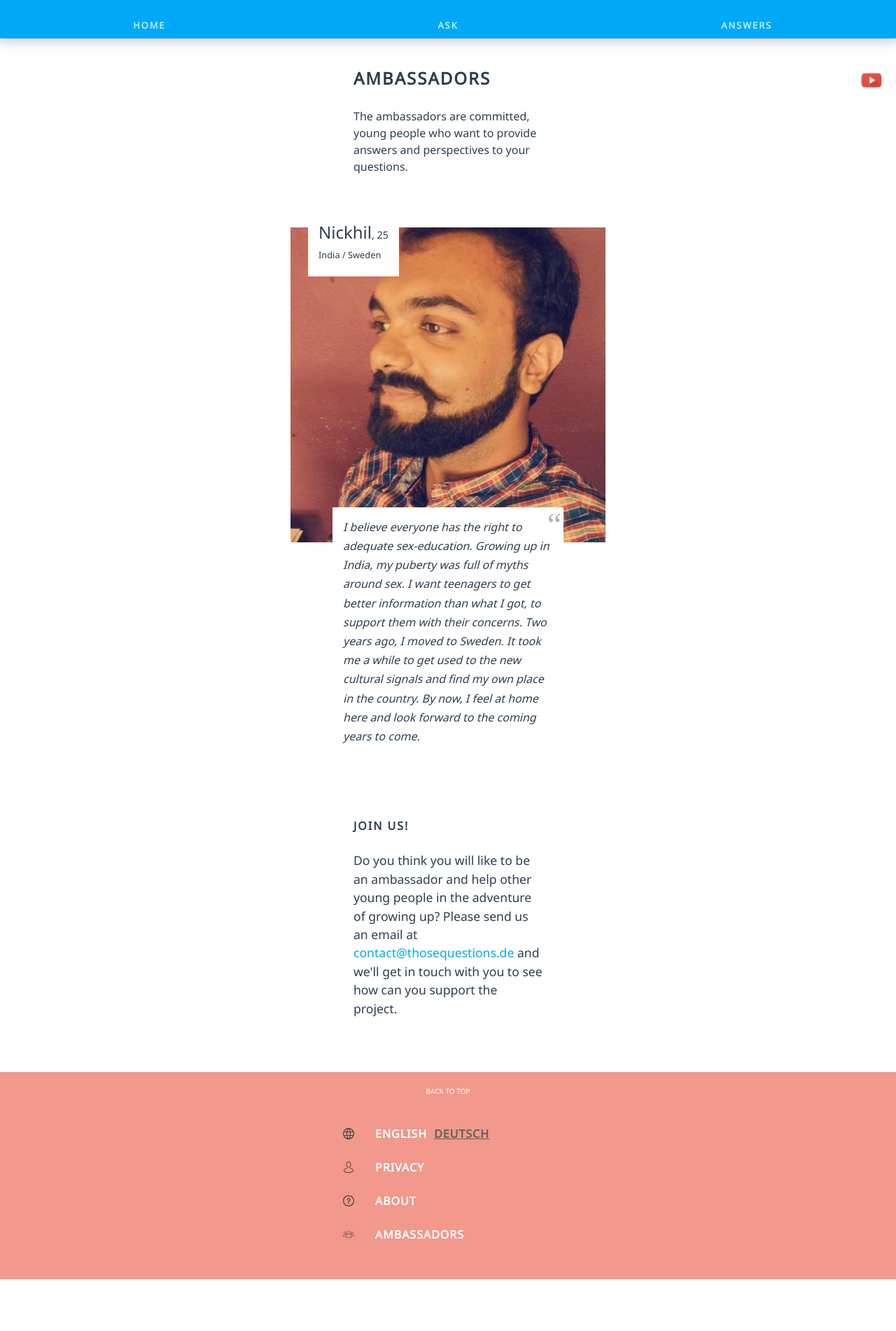
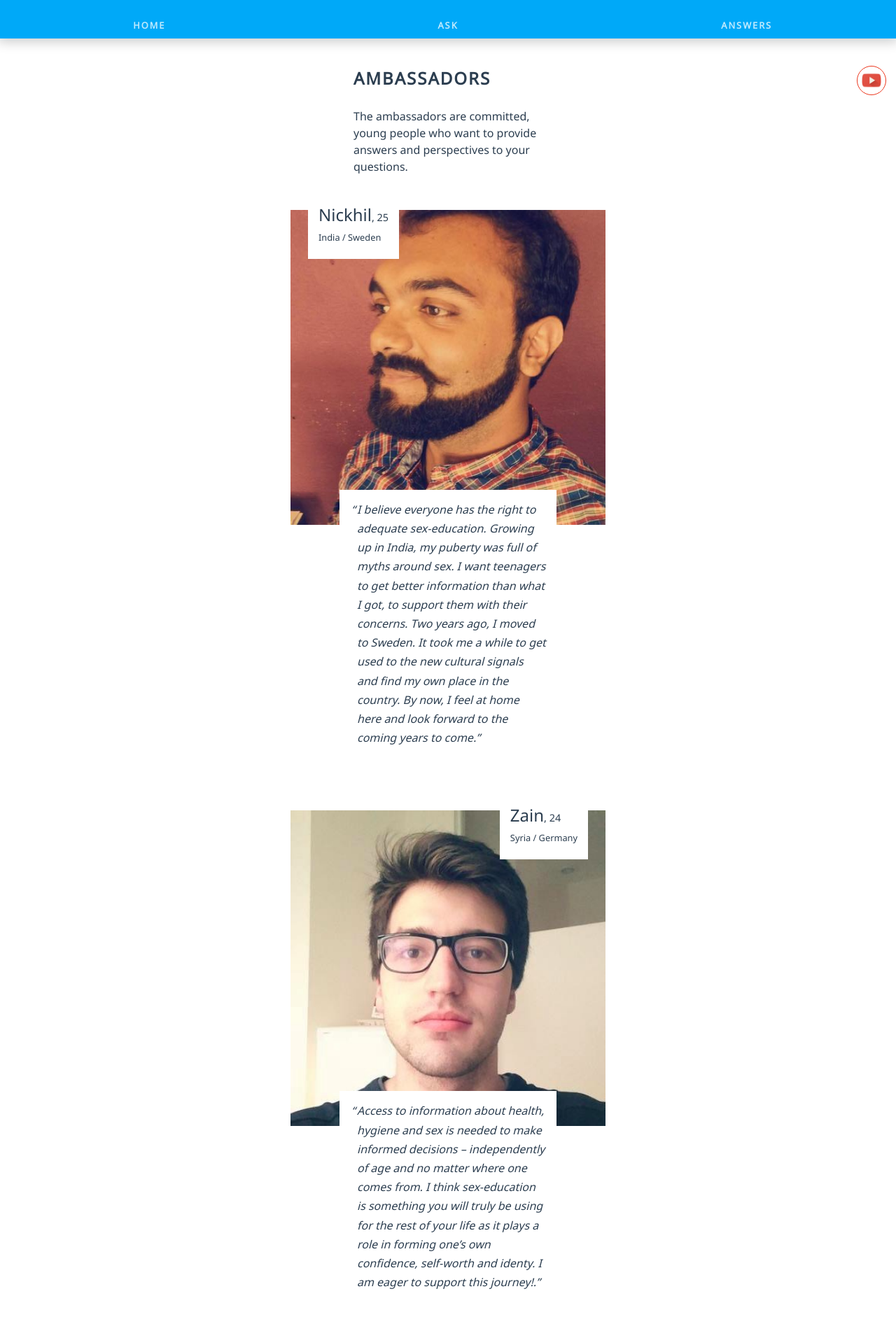
Before and after one commit to pedro-poblete/question-box, a Vue app: page /ambassadors in a window 1280 px wide. Shown: the top 1902 px of the page at 70% size. Before the commit the page ends 1828 px from the top, so only its background shows below. Built offline with nearby package versions, Linux system fonts and the light colour scheme.

Commit message:
Second Revision of Front-End Design: - Updated YouTube Button - Updated YouTube Modal - Updated Answer Pages - Other changes - Added Zain Bio

```diff
--- a/public/index.html
+++ b/public/index.html
@@ -5,7 +5,7 @@
     <meta http-equiv="X-UA-Compatible" content="IE=edge">
     <meta name="viewport" content="width=device-width,initial-scale=1.0">
     <link rel="icon" href="<%= BASE_URL %>favicon.ico">
-    <link href="https://fonts.googleapis.com/css?family=Noto+Sans" rel="stylesheet">
+    <link href="https://fonts.googleapis.com/css?family=Noto+Sans|Ubuntu" rel="stylesheet">
     <title>Those Questions</title>
   </head>
   <body>
--- a/src/App.vue
+++ b/src/App.vue
@@ -10,8 +10,10 @@
       </div>
     </header>
     <router-view/>
+    <div
+    v-if="!($route.name === 'home' || $route.name === 'ask')"
+    class="back-to-top"><p @click="backToTop()">Back To Top</p></div>
     <footer>
-      <div class="back-to-top"><p @click="backToTop()">Back To Top</p></div>
       <ul class="navigation-footer">
         <li>
           <svg class="icon-footer" viewBox="0 0 209.3 209.3">
@@ -167,12 +169,15 @@ export default {
     content: " ";
     z-index: -1000;
     position: fixed;
-    margin-top: -10px;
-    margin-left: -40px;
-    height: 50px;
-    width: 50px;
+    margin-top: -6px;
+    margin-left: -36px;
+    height: 40px;
+    width: 40px;
     text-align: center;
     background: white;
+    border-width: 1px;
+    border-color: #eb361d;
+    border-style: solid;
     border-radius: 100%;
     font-size: 1.5rem;
   }
@@ -191,21 +196,13 @@ export default {
     transform: scale(1);
   }
   100% {
-    transform: scale(1.9);
+    transform: scale(1.6);
   }
 }
 
   a {
     color: #00A9F8;
     text-decoration: none;
-  }
-
-  footer {
-    background-color: #f2988c;
-    color: #ffffff;
-    padding: 0 0 40px 0;
-    width:100%;
-    margin-top: 78px;
   }
 
   .back-to-top {
@@ -215,10 +212,20 @@ export default {
 
   .back-to-top p {
     line-height: normal;
-    margin: 0 0 10px 0;
+    margin: 0;
     padding: 20px;
     text-transform: uppercase;
+    letter-spacing: 2px;
     font-size: 10px;
+    font-weight: 600;
+    color: #00A9F8;
+  }
+
+  footer {
+    background-color: #f2988c;
+    color: #ffffff;
+    padding: 40px 0 40px 0;
+    width:100%;
   }
 
   .icon-footer {
--- a/src/components/Global/Tabs.vue
+++ b/src/components/Global/Tabs.vue
@@ -54,8 +54,8 @@ export default {
   align-items: flex-end;
   padding-bottom: 10px;
   justify-content: center;
-  margin-left: 20px;
-  margin-right: 20px;
+  margin-left: 10px;
+  margin-right: 10px;
 }
 
 .nav-bar-item-active {
--- a/src/components/Global/YoutubeAdvice.vue
+++ b/src/components/Global/YoutubeAdvice.vue
@@ -33,7 +33,7 @@ export default {
   top: 0;
   left: 0;
   width: 100%;
-  height: 100%;
+  height: 150%;
   background-color: rgba(255, 255, 255, .5);
   display: table;
   transition: opacity .3s ease;
@@ -42,7 +42,7 @@ export default {
 .modal-container {
   width: 100%;
   box-sizing:border-box;
-  padding: 20px 30px;
+  padding: 10px 0;
   background-color: #eb361d;
   color: #ffffff;
   border-bottom-left-radius: 20px;
@@ -73,13 +73,16 @@ export default {
 }
 
 .modal-header h1 {
-  font-weight: bold;
+  font-weight: 600;
+  font-size: 28px;
   line-height: 1;
   margin: 0;
+  text-transform: none;
+  letter-spacing: 0.5px;
 }
 
 .modal-body {
-  margin-top: 25px;
+  margin-top: 5px;
   margin-right: 25px;
   max-width: 250px;
 }
@@ -94,6 +97,9 @@ export default {
   border: 0;
 }
 
+.chevron {
+  padding: 10px;
+}
 .chevron::before {
   border-style: solid;
   border-width: 0.25em 0.25em 0 0;
--- a/src/components/Home/ActionButtons.vue
+++ b/src/components/Home/ActionButtons.vue
@@ -77,6 +77,10 @@ export default {
 
 <style>
 
+.action-buttons {
+  margin-bottom: 60px;
+}
+
 .scale-in-ver-top {
   animation: scale-in-ver-top 0.7s cubic-bezier(0.250, 0.460, 0.450, 0.940) both;
 }
--- a/src/components/Home/FollowUpQuestions.vue
+++ b/src/components/Home/FollowUpQuestions.vue
@@ -189,8 +189,8 @@ export default {
 }
 
 .follow-up #email {
-  margin-left: 25px;
   margin-top: 5px;
+  width:100%;
   font-family: 'Noto Sans', sans-serif;
 }
 
@@ -200,7 +200,6 @@ export default {
 }
 
 #extraInformation input[type=number] {
-  margin-left: 10px;
   display:inline-block;
   font-family: 'Noto Sans', sans-serif;
 }
--- a/src/locales/de.json
+++ b/src/locales/de.json
@@ -58,7 +58,7 @@
   "ambassadors": {
     "title": "Die Ambassadors",
     "description": "Die Ambassadors sind ehrenamtliche, junge Leute, die deine Fragen beantworten. Dafür berufen sie sich nicht nur auf Fakten, sondern erzählen auch von sich und ihren eigenen Erfahrungen. Alle haben sich während ihrer Pubertät jemanden gewünscht, dem/der sie alle Fragen hätten stellen können. Diese/r Jemand wollen sie nun für dich sein!",
-    "nick": "Nickhil, 25 Jahre, Indien/Schweden",
+    "nick": "Nickhil",
     "nick_bio": "Jeder Mensch hat das Recht auf angemessene Sexualerziehung. Ich bin in Indien aufgewachsen und meine Pubertät war voll von Mythen rund um Sex-Themen. Ich möchte, dass Jugendliche die richtigen Informationen zu ihren Fragen bekommen. Vor zwei Jahren kam ich nach Schweden brauchte eine ganze Weile, um die Zeichen der neuen Kultur zu lesen und meinen Platz hier zu finden."
   }
 }
--- a/src/locales/en.json
+++ b/src/locales/en.json
@@ -1,6 +1,6 @@
 {
   "home" : {
-    "title": "Do you also have one of \"those questions\"?",
+    "title": "Do you also have one of “those questions”?",
     "description": "<em>Those Questions</em> is a Q&A-platform to provide you with answers to your questions about growing up, identity, relationships, and sex from people you can relate to."
   },
   "actionbuttons" : {
@@ -17,8 +17,8 @@
     "click_dismiss": "Only click to dismiss this warning if you feel comfortable to watch it."
   },
   "youtubeadvice": {
-    "yt_title": "YouTube Button",
-    "yt_description": "If you're afraid someone is looking over your shoulder, just press the YouTube button and search for your favourite song (this may use some of your data)."
+    "yt_title": "YouTube button",
+    "yt_description": "If you're afraid someone is looking over your shoulder, just press the YouTube button and search for your favourite song."
   },
   "askquestion": {
     "what_q": "What is your question?",
@@ -71,9 +71,11 @@
     "nick": "Nickhil",
     "nick_info": "India / Sweden",
     "nick_bio": "I believe everyone has the right to adequate sex-education. Growing up in India, my puberty was full of myths around sex. I want teenagers to get better information than what I got, to support them with their concerns. Two years ago, I moved to Sweden. It took me a while to get used to the new cultural signals and find my own place in the country. By now, I feel at home here and look forward to the coming years to come.",
+    "zain": "Zain",
+    "zain_info": "Syria / Germany",
+    "zain_bio": "Access to information about health, hygiene and sex is needed to make informed decisions – independently of age and no matter where one comes from. I think sex-education is something you will truly be using for the rest of your life as it plays a role in forming one’s own confidence, self-worth and identy. I am eager to support this journey!.",
     "cta": "Do you think you will like to be an ambassador and help other young people in the adventure of growing up? Please send us an email at <a href='mailto:contact@thosequestions.de'>contact@thosequestions.de</a> and we'll get in touch with you to see how can you support the project.",
     "join_us": "Join Us!"
-
   },
   "privacy": {
     "title": "Privacy",
--- a/src/views/Ambassadors.vue
+++ b/src/views/Ambassadors.vue
@@ -5,13 +5,23 @@
       <p v-html="$t('ambassadors.description')"></p>
     </div>
     <div class="ambassador">
-      <div class="ambassador-header">
+      <div class="ambassador-header ambassador-header-left">
         <h3>{{$t('ambassadors.nick')}}<span class="age">, 25</span></h3>
         <h4>{{$t('ambassadors.nick_info')}}</h4>
       </div>
       <img src="../assets/nick.jpg" class="fullwidth-image" alt="Nickhil Picture">
       <div class="ambassador-bio">
         <p>{{$t('ambassadors.nick_bio')}}</p>
+      </div>
+    </div>
+    <div class="ambassador">
+      <div class="ambassador-header ambassador-header-right">
+        <h3>{{$t('ambassadors.zain')}}<span class="age">, 24</span></h3>
+        <h4>{{$t('ambassadors.zain_info')}}</h4>
+      </div>
+      <img src="../assets/Zain.jpeg" class="fullwidth-image" alt="Zain Picture">
+      <div class="ambassador-bio">
+        <p>{{$t('ambassadors.zain_bio')}}</p>
       </div>
     </div>
     <div class="container">
@@ -35,7 +45,7 @@ export default {
 }
 
 .ambassador {
-  margin: 75px auto 0 auto;
+  margin: 50px auto -50px auto;
   position: relative;
   max-width: 450px;
 }
@@ -45,10 +55,16 @@ export default {
   padding: 15px;
   position: absolute;
   top:-25px;
+  background-color: #ffffff;
+  z-index: 5;
+}
+
+.ambassador-header-left {
   left: 25px;
-  float: left;
-  background-color: #ffffff;
-  z-index: 10;
+}
+
+.ambassador-header-right {
+  right: 25px;
 }
 
 .age {
@@ -70,27 +86,11 @@ export default {
 
 .ambassador-bio {
   margin: 0 auto;
-  width:300px;
-  padding: 15px;
+  width:270px;
+  padding: 15px 15px 15px 25px;
   top: -50px;
   position: relative;
   background-color: #ffffff;
-}
-
-.ambassador-bio::after {
-  content: " “ ";
-  font-family: serif;
-  font-size: 46px;
-  color: #B0B0B0;
-  line-height: 1;
-  text-align: center;
-  width: 30px;
-  height: 30px;
-  position: absolute;
-  top: 2px;
-  right: -2px;
-  /* background-color: #ffffff; */
-
 }
 
 .ambassador-bio p {
@@ -99,6 +99,20 @@ export default {
   margin-top: 0;
 }
 
+.ambassador-bio p::before {
+  position:absolute;
+  content: " “ ";
+  margin: 0;
+  padding: 0;
+  left: 17px;
+  z-index: 100;
+}
+
+.ambassador-bio p::after {
+  content: " ” ";
+  position:absolute;
+}
+
 .cta {
   font-size: 1.1em;
   line-height: 1.5;
--- a/src/views/Answers.vue
+++ b/src/views/Answers.vue
@@ -69,5 +69,6 @@ export default {
 <style>
 #searchAnswer {
   margin-top: 30px;
+  margin-bottom: 0px;
 }
 </style>
--- a/src/views/Home.vue
+++ b/src/views/Home.vue
@@ -1,5 +1,5 @@
 <template>
-  <section>
+  <section class="home">
     <div class="container">
       <h1 v-html="$t('home.title')"></h1>
       <p v-html="$t('home.description')"></p>
@@ -19,3 +19,14 @@ export default {
   }
 }
 </script>
+
+<style>
+
+.home h1 {
+  text-transform: none;
+  font-weight: 400;
+  letter-spacing: 0;
+
+}
+
+</style>
```
Also changed, not shown: src/components/Answers/AnswerDetails.vue (+17 -7 lines), src/assets/Zain.jpeg (added), src/assets/yt_icon_mono_dark.png (added).
